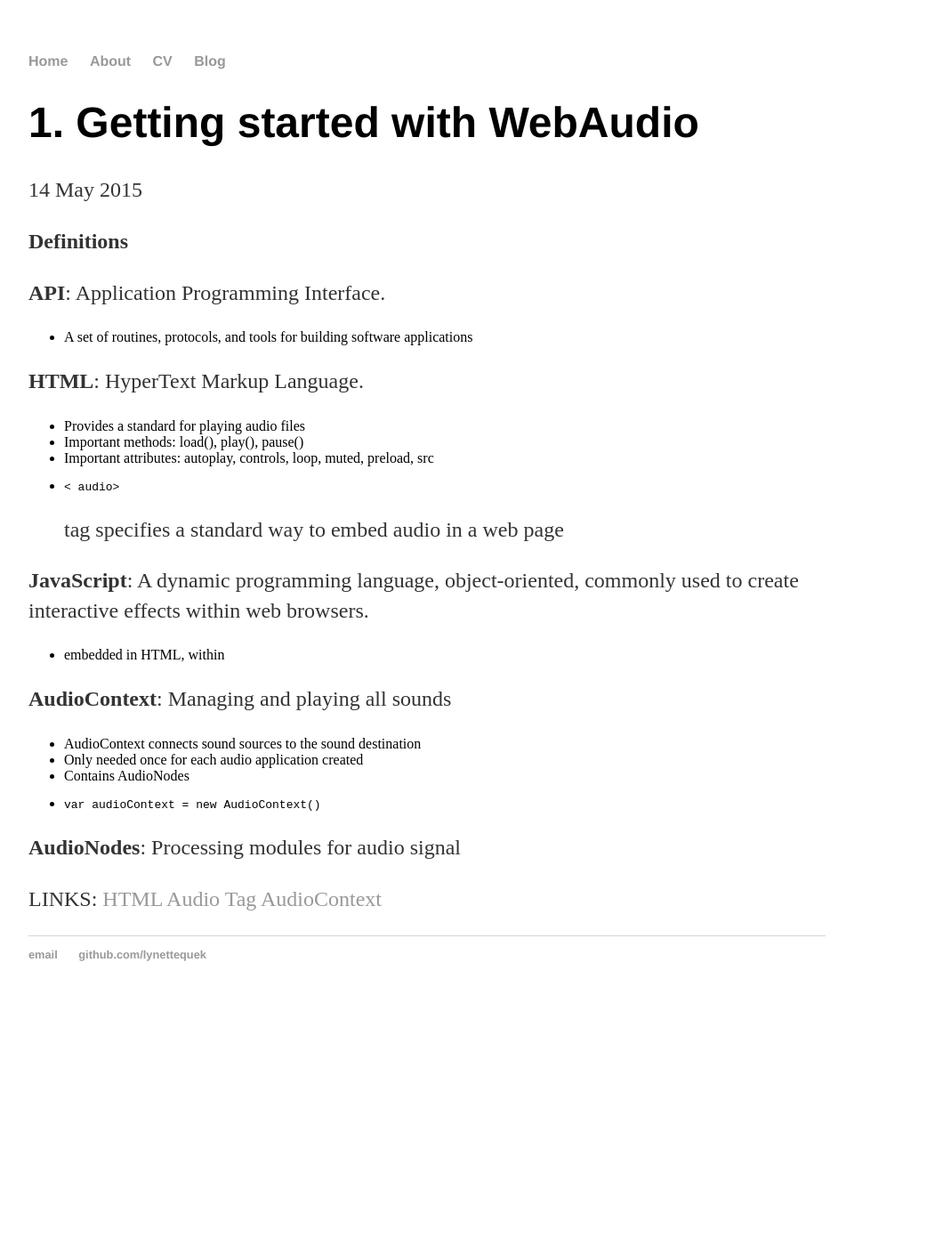
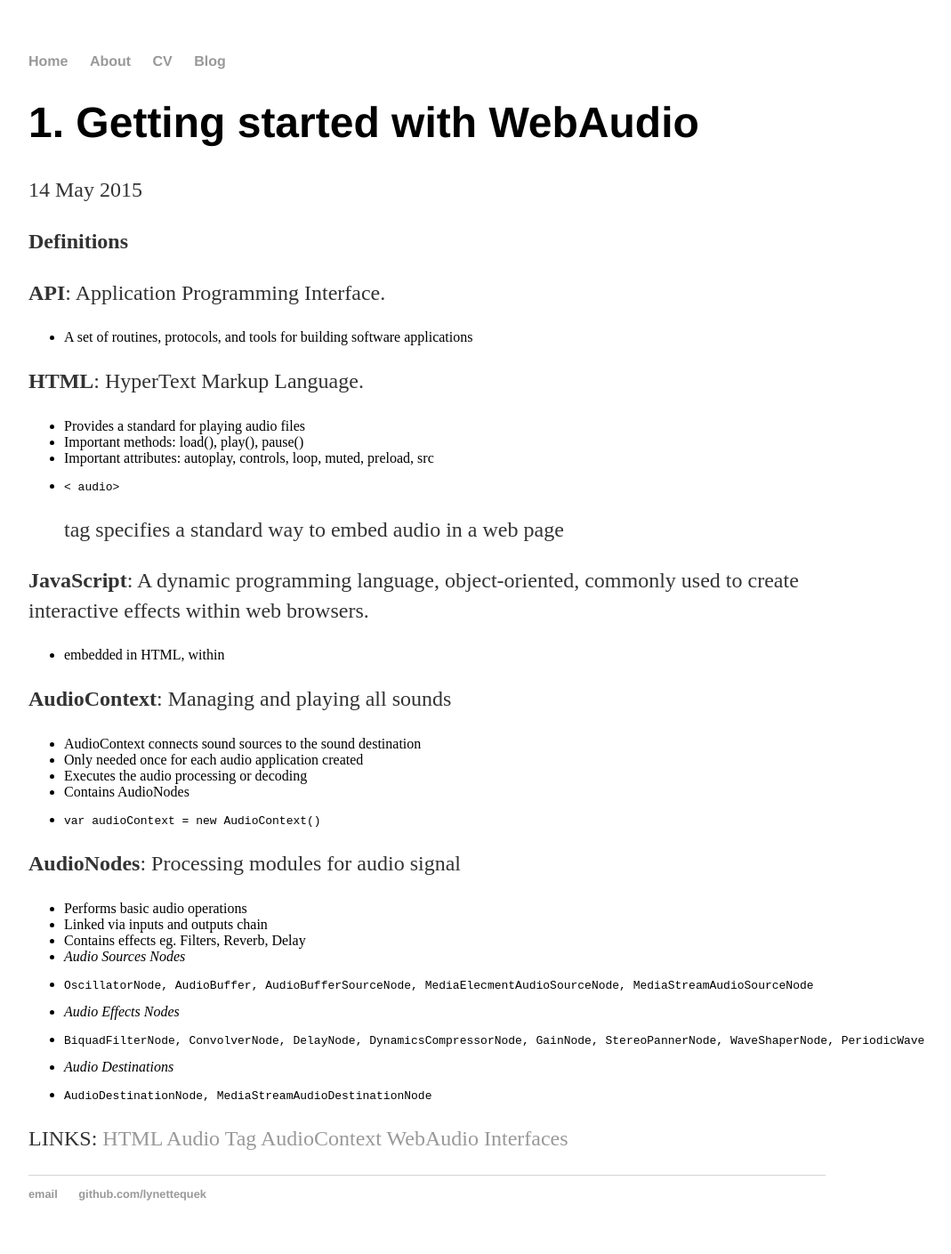
Before and after one commit to lynettequek/lynettequek.github.io, a Jekyll site: the page built from _posts/2015-05-14-WebAudio-Blog-1.md, in a window 1280 px wide. Shown: the whole page at 89% size, without its empty margins (160-1229 px from the left). Built offline with Jekyll 4.4.1, drawn with Linux system fonts in a browser that asks for light colours; before the commit the page ends 1140 px from its top, so only the background shows below that.

Commit message:
Update 2015-05-14-WebAudio-Blog-1.md

````diff
--- a/_posts/2015-05-14-WebAudio-Blog-1.md
+++ b/_posts/2015-05-14-WebAudio-Blog-1.md
@@ -29,6 +29,7 @@ tag specifies a standard way to embed audio in a web page
 
 - AudioContext connects sound sources to the sound destination
 - Only needed once for each audio application created
+- Executes the audio processing or decoding
 - Contains AudioNodes
 -
 ```
@@ -37,6 +38,26 @@ var audioContext = new AudioContext()
 
 **AudioNodes**: Processing modules for audio signal
 
+- Performs basic audio operations
+- Linked via inputs and outputs chain
+- Contains effects eg. Filters, Reverb, Delay
+- *Audio Sources Nodes*
+-
+```
+OscillatorNode, AudioBuffer, AudioBufferSourceNode, MediaElecmentAudioSourceNode, MediaStreamAudioSourceNode
+```
+- *Audio Effects Nodes*
+-
+```
+BiquadFilterNode, ConvolverNode, DelayNode, DynamicsCompressorNode, GainNode, StereoPannerNode, WaveShaperNode, PeriodicWave
+```
+- *Audio Destinations*
+-
+```
+AudioDestinationNode, MediaStreamAudioDestinationNode
+```
+
 LINKS:
 [HTML Audio Tag](http://www.w3schools.com/htmL/html5_audio.asp)
 [AudioContext](http://www.html5rocks.com/en/tutorials/webaudio/intro/)
+[WebAudio Interfaces](https://developer.mozilla.org/en-US/docs/Web/API/Web_Audio_API)
````
